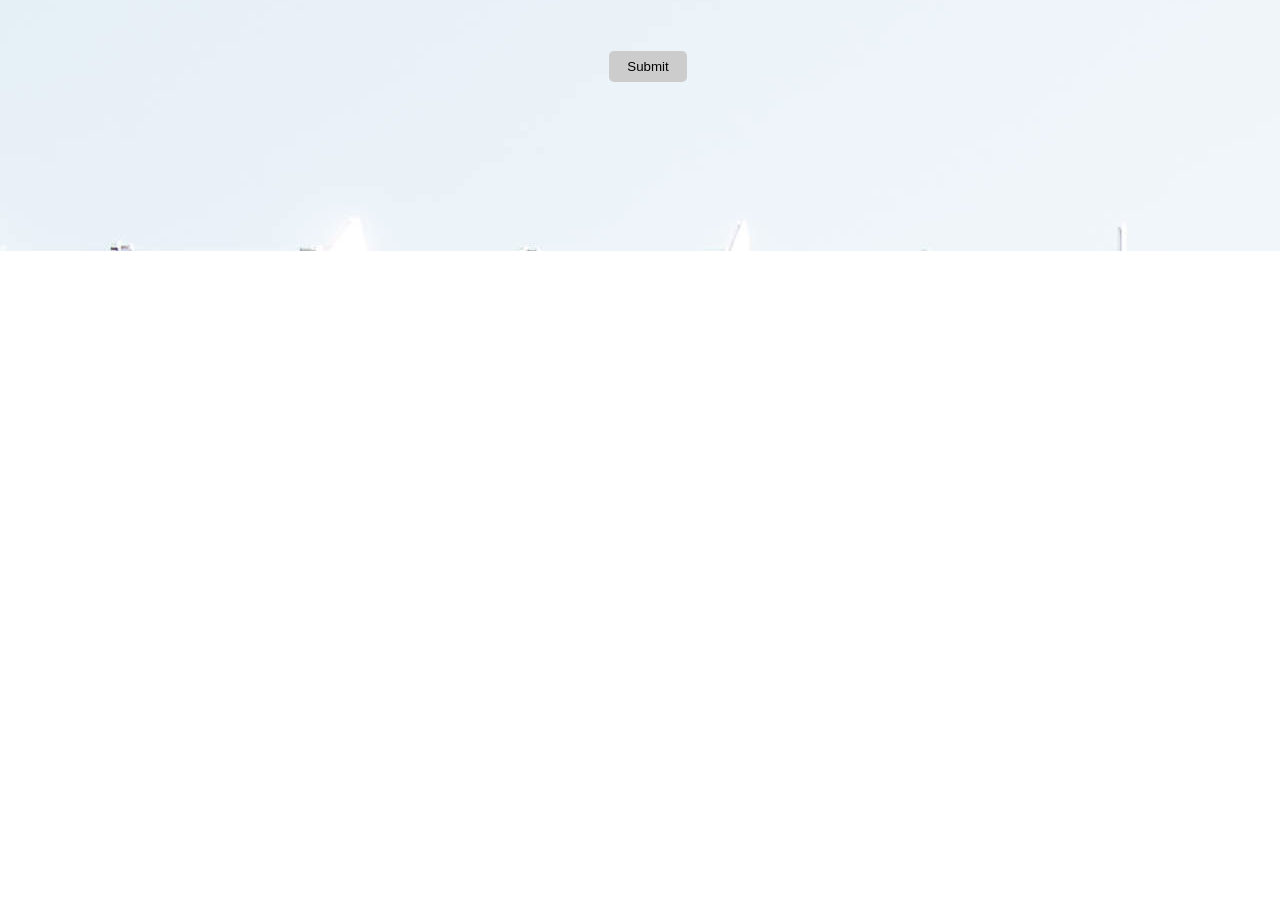
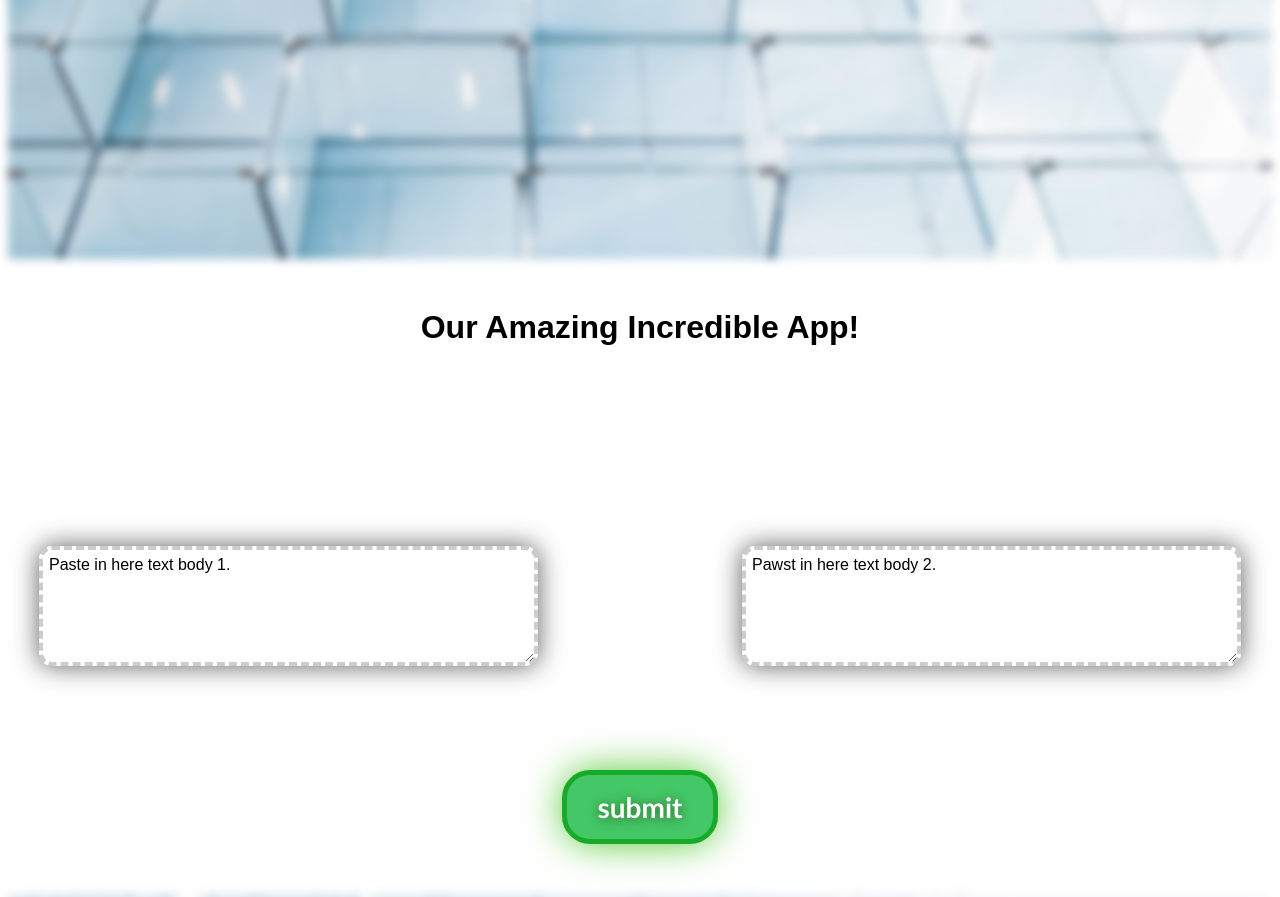
Before and after one commit to john-hewitt/iplo-analysis, a plain HTML site: page templates/index.html in a window 1280 px wide. Shown: the part 549-1446 px from the top of the page. Before the commit the page ends 800 px from the top, so only its background shows below. Drawn offline with nearby package versions, Linux system fonts and the light colour scheme.

Commit message:
Added some cool effects, scrolling, etc

```diff
--- /dev/null
+++ b/static/area-text.css
@@ -0,0 +1,57 @@
+.area-input-textarea {
+	margin: auto;
+	text-align: center;
+	margin-top: 50px;
+	margin-bottom: 50px;
+	resize: both;
+}
+
+.left-input-textarea {
+	font-family: 'Nunito', sans-serif;
+	padding: 10px
+	width: 100%;
+	margin-left: 10px;
+	margin-right: 100px;
+	height: 100px;
+
+	border: 3px solid #cccccc;
+	padding: 10px;
+	background-position: top right;
+
+	font-size:16px;
+	border-color:#cccccc;
+	background-color:#ffffff;
+	border-style:dashed;
+	border-width:4px;
+	box-shadow: 0px 0px 26px 0px
+	rgba(42,42,42,.75);
+	border-radius:13px;
+	padding:6px;
+
+}
+
+.right-input-textarea {
+	font-family: 'Nunito', sans-serif;
+	padding: 10px
+	width: 100%;
+	margin-left: 100px;
+	margin-right: 10px;
+	height: 100px;
+
+	border: 3px solid #cccccc;
+	padding: 10px;
+	background-position: top right;
+
+	font-size:16px;
+	border-color:#cccccc;
+	background-color:#ffffff;
+	border-style:dashed;
+	border-width:4px;
+	box-shadow: 0px 0px 26px 0px
+	rgba(42,42,42,.75);
+	border-radius:13px;
+	padding:6px;
+}
+
+.left-input-textarea:focus { outline:none; }
+.right-input-textarea:focus { outline:none; }
--- /dev/null
+++ b/static/button.css
@@ -0,0 +1,38 @@
+.submit-button-wrapper {
+	position: relative;
+	text-align: center;
+}
+
+.submit-button {
+	position: relative;
+	text-align: center;
+	margin: 0 auto;
+	margin-left: 10px;
+	margin-right: 10px;
+	margin-top: 50px;
+	margin-bottom: 50px;
+	-moz-box-shadow: 0px 0px 40px -3px #3dc21b;
+	-webkit-box-shadow: 0px 0px 40px -3px #3dc21b;
+	box-shadow: 0px 0px 40px -3px #3dc21b;
+	background-color:#44c767;
+	-moz-border-radius:28px;
+	-webkit-border-radius:28px;
+	border-radius:28px;
+	border:5px solid #18ab29;
+	display:inline-block;
+	cursor:pointer;
+	color:#ffffff;
+	font-family:Trebuchet MS;
+	font-size:28px;
+	font-weight:bold;
+	padding:15px 31px;
+	text-decoration:none;
+	text-shadow:0px 1px 11px #2f6627;
+}
+.submit-button:hover {
+	background-color:#5cbf2a;
+}
+.submit-button:active {
+	position:relative;
+	top:3px;
+}
--- /dev/null
+++ b/static/foundation.css
@@ -0,0 +1,34 @@
+html, body {
+	height: 100%;
+}
+
+.window-background{
+	background-attachment: fixed;
+    background-position: center;
+    background-repeat: no-repeat;
+    background-size: cover;
+    background: rgba(255, 255, 255, 0.2);
+}
+
+.background{
+	background-image: url('../images/background.jpg');
+	filter: blur(5px);
+  	height: 100%;
+  	background-attachment: fixed;
+    background-position: center;
+    background-repeat: no-repeat;
+    background-size: cover;
+}
+
+.title {
+	font-family: 'Nunito', sans-serif;
+	margin: auto;
+	text-align: center;
+	padding: 10px
+	width: 100%;
+	margin-left: 10px;
+	margin-right: 10px;
+	margin-top: 50px;
+	margin-bottom: 200px;
+  	overflow: auto;
+}
--- a/static/script.js
+++ b/static/script.js
@@ -8,15 +8,33 @@ $(document).ready(function() {
 });
 
 function SetupTextBoxes() {
-   $(".area-input").on({
+   $(".left-input-textarea").on({
    		focus: function() {
-   			$(this).css("background-color", "lightgreen");
-   		}
+
+   		},
 	    mouseenter: function(){
-
+	        $(this).animate({height: '500px'}, "slow");
+	        $(".right-input-textarea").animate({height: '500px'}, "slow");
 	    },
 	    mouseleave: function(){
+	        $(this).animate({height: '100px'}, "slow");
+	        $(".right-input-textarea").animate({height: '100px'}, "slow");
+	    },
+	    click: function(){
 
+	    }
+	});
+    $(".right-input-textarea").on({
+   		focus: function() {
+
+   		},
+	    mouseenter: function(){
+	        $(this).animate({height: '500px'}, "slow");
+	        $(".left-input-textarea").animate({height: '500px'}, "slow");
+	    },
+	    mouseleave: function(){
+	        $(this).animate({height: '100px'}, "slow");
+	        $(".left-input-textarea").animate({height: '100px'}, "slow");
 	    },
 	    click: function(){
 
--- a/static/style.css
+++ /dev/null
@@ -1,73 +0,0 @@
-.background{
-	background-image: url('../images/background.jpg');
-	min-height: 100%;
-  	min-width: 1024px;
-  	width: 100%;
-  	height: auto;
-  	position: fixed;
-  	top: 0;
-  	left: 0;
-}
-
-.title {
-	font-family: 'Nunito', sans-serif;
-	margin: auto;
-	text-align: center;
-	padding: 10px
-	width: 100%;
-	margin-left: 10px;
-	margin-right: 10px;
-	margin-top: 50px;
-	margin-bottom: 200px;
-}
-
-.area-input {
-	margin: auto;
-	text-align: center;
-	margin-top: 50px;
-	margin-bottom: 50px;
-}
-
-.left-input {
-	font-family: 'Nunito', sans-serif;
-	padding: 10px
-	width: 100%;
-	margin-left: 10px;
-	margin-right: 100px;
-
-	border: 3px solid #cccccc;
-	padding: 10px;
-	background-position: top right;
-
-}
-
-.right-input {
-	font-family: 'Nunito', sans-serif;
-	padding: 10px
-	width: 100%;
-	margin-left: 100px;
-	margin-right: 10px;
-
-	border: 3px solid #cccccc;
-	padding: 10px;
-	background-position: top right;
-}
-
-.submit-button {
-	margin: auto;
-	text-align: center;
-	margin-left: 50px;
-	margin-right: 50px;
-	margin-top: 10px;
-	margin-bottom: 10px;
-}
-
-input[type=submit] {
-	font-family: 'Nunito', sans-serif;
-    padding:5px 15px;
-    background:#ccc;
-    border:0 none;
-    cursor:pointer;
-    -webkit-border-radius: 5px;
-	border: 3px solid #cccccc;
-}
--- a/templates/index.html
+++ b/templates/index.html
@@ -4,27 +4,34 @@
 
 <script src="https://ajax.googleapis.com/ajax/libs/jquery/3.1.1/jquery.min.js"></script>
 <script type="text/javascript" src="..\static\script.js"></script>
-<link rel="stylesheet" href="..\static\style.css">
+<link rel="stylesheet" href="..\static\foundation.css">
+<link rel="stylesheet" href="..\static\area-text.css">
+<link rel="stylesheet" href="..\static\button.css">
 </head>
 
 <title>Our Amazing Incredible App</title>
 
-<body class = "background">
+<div class = "background"></div>
+
+<body>
+
+	<div class = "window-background">
 
 	<h1 class="title">Our Amazing Incredible App!</h1>
 
-	<div class="area-input">
-	<textarea class="left-input" name="textarea" rows="15" cols="50">Paste in here text body 1.</textarea>
+	<div class="area-input-textarea">
+	<textarea class="left-input-textarea" name="textarea" rows="15" cols="50">Paste in here text body 1.</textarea>
 
-	<textarea class="right-input" name="textarea" rows="15" cols="50">Pawst in here text body 2.</textarea>
+	<textarea class="right-input-textarea" name="textarea" rows="15" cols="50">Pawst in here text body 2.</textarea>
 	</div>
 
-	<div class="submit-button">
-	<form action="/analyze" method="POST">
-		<input type="submit" value="Submit">
-	</form>
+	<div class = "submit-button-wrapper">
+	<button type = "button" class="submit-button">submit
+	</div>
+
 	</div>
 
 </body>
 
+<div class = "background"></div>
 </html>
```
